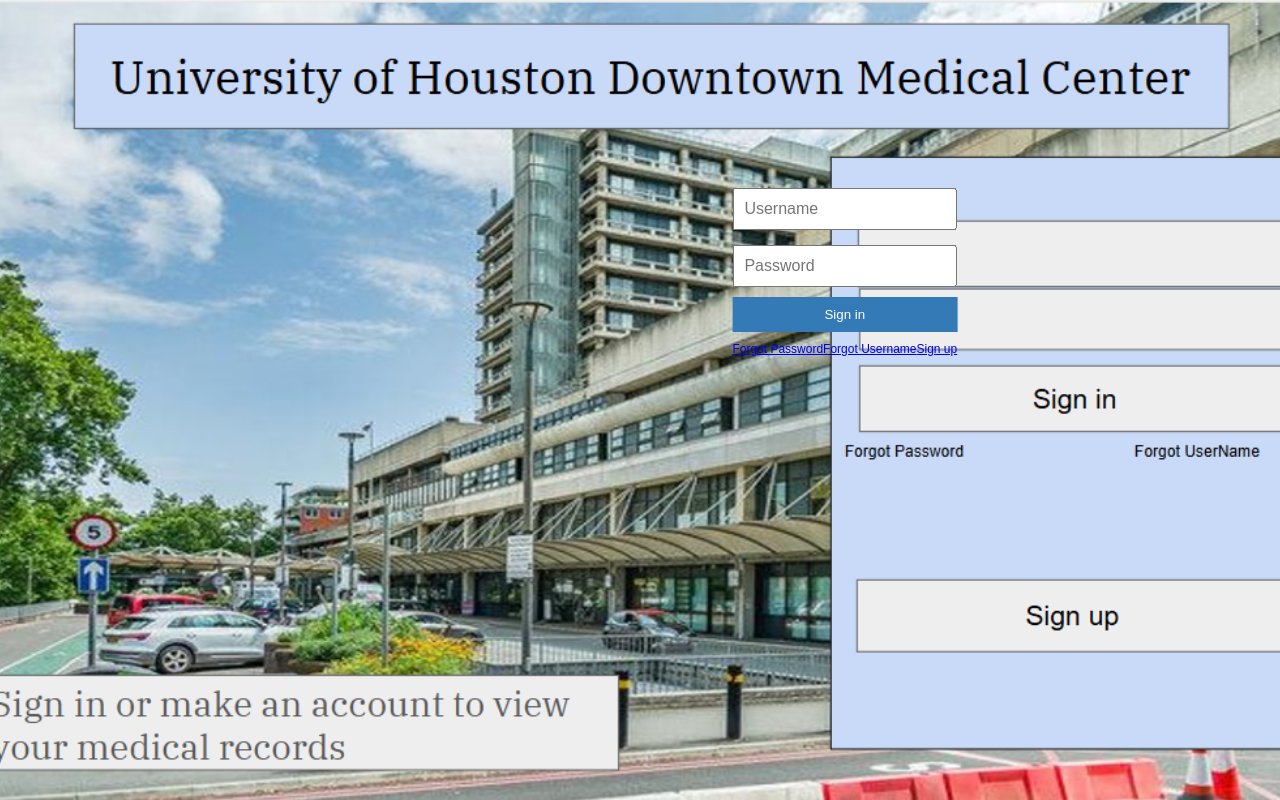
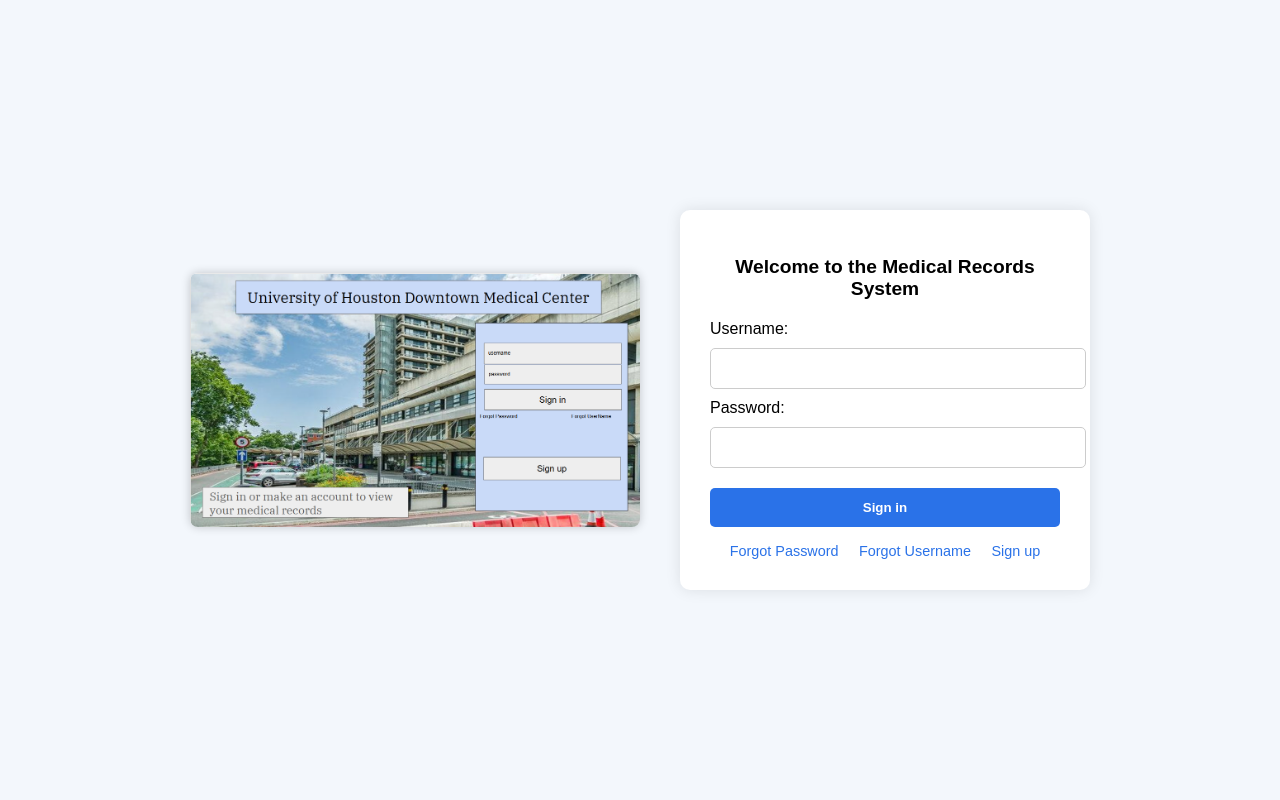
Before and after one commit to Confetti-pop/Software-engineering-project, a Flask app: page / in a window 1280 px wide. Run offline with Flask 3, Linux system fonts and the light colour scheme.

Commit message:
Fixing image

```diff
--- a/Medical_web/static/style.css
+++ b/Medical_web/static/style.css
@@ -1,62 +1,75 @@
-/* Make the body full screen with no margin */
-body.login-body {
+body {
     margin: 0;
-    padding: 0;
-    font-family: sans-serif;
+    font-family: Arial, sans-serif;
+    display: flex;
+    justify-content: center;
+    align-items: center;
+    min-height: 100vh;
+    background-color: #f3f7fc;
 }
 
-/* Container that holds everything */
-.login-container {
-    position: relative;
-    width: 100vw;
-    height: 100vh;
-    overflow: hidden;
+.container {
+    display: flex;
+    gap: 40px;
+    align-items: center;
+    justify-content: center;
+    padding: 40px;
 }
 
-/* Background image fully fills the screen */
-.login-bg {
-    width: 100%;
-    height: 100%;
-    object-fit: cover;
+.login-image {
+    max-width: 450px;
+    height: auto;
+    border-radius: 8px;
+    box-shadow: 0 0 10px rgba(0,0,0,0.2);
 }
 
-/* Form is absolutely positioned over the image */
-.login-overlay {
-    position: absolute;
-    top: 34%;
-    left: 66%;
-    transform: translate(-50%, -50%);
-    display: flex;
-    flex-direction: column;
-    gap: 10px;
+.login-box {
+    background-color: #fff;
+    padding: 30px;
+    border-radius: 10px;
+    width: 350px;
+    box-shadow: 0 0 15px rgba(0,0,0,0.1);
 }
 
-/* Input field styling */
-.login-input {
-    padding: 10px;
-    font-size: 16px;
-    width: 200px;
+.login-box h2 {
+    margin-bottom: 20px;
+    font-size: 1.2em;
+    text-align: center;
 }
 
-/* Positioning tweaks if needed */
-.username {
-    margin-top: 0;
+input[type="text"],
+input[type="password"] {
+    width: 100%;
+    padding: 12px;
+    margin: 10px 0;
+    border-radius: 5px;
+    border: 1px solid #ccc;
 }
 
-.password {
-    margin-top: 5px;
+button {
+    width: 100%;
+    padding: 12px;
+    background-color: #2a72e8;
+    color: white;
+    border: none;
+    border-radius: 5px;
+    font-weight: bold;
+    cursor: pointer;
+    margin-top: 10px;
 }
 
-.login-btn {
-    padding: 10px;
-    background-color: #337ab7;
-    color: white;
-    border: none;
-    cursor: pointer;
+button:hover {
+    background-color: #1958be;
 }
 
 .login-links {
-    font-size: 12px;
-    display: flex;
-    justify-content: space-between;
+    margin-top: 15px;
+    text-align: center;
 }
+
+.login-links a {
+    margin: 0 8px;
+    font-size: 0.9em;
+    color: #2a72e8;
+    text-decoration: none;
+}
--- a/Medical_web/templates/login.html
+++ b/Medical_web/templates/login.html
@@ -7,16 +7,20 @@
 </head>
 <body>
 
-    <body class="login-body">
-        <div class="login-container">
-            <!-- This is the full-size image -->
-            <img src="{{ url_for('static', filename='image4.png') }}" alt="Login Page" class="login-bg">
+    <body>
+        <div class="container">
+            <img src="{{ url_for('static', filename='image4.png') }}" alt="Login visual" class="login-image">
 
-            <!-- Transparent input layer -->
-            <form method="POST" action="{{ url_for('login') }}" class="login-overlay">
-                <input type="text" name="username" placeholder="Username" class="login-input username" required>
-                <input type="password" name="password" placeholder="Password" class="login-input password" required>
-                <button type="submit" class="login-btn">Sign in</button>
+            <div class="login-box">
+                <h2>Welcome to the Medical Records System</h2>
+                <form method="POST" action="{{ url_for('login') }}">
+                    <label for="username">Username:</label>
+                    <input type="text" id="username" name="username" required>
+
+                    <label for="password">Password:</label>
+                    <input type="password" id="password" name="password" required>
+
+                    <button type="submit">Sign in</button>
 
                     <div class="login-links">
                         <a href="#">Forgot Password</a>
@@ -25,6 +29,5 @@
                     </div>
                 </form>
             </div>
+        </div>
     </body>
-
-</html>
```
Lines whose indentation alone changed are shown as unchanged.
